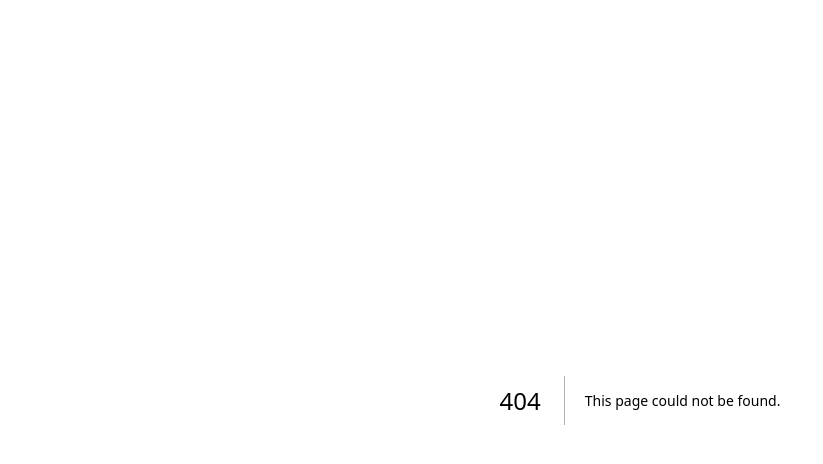
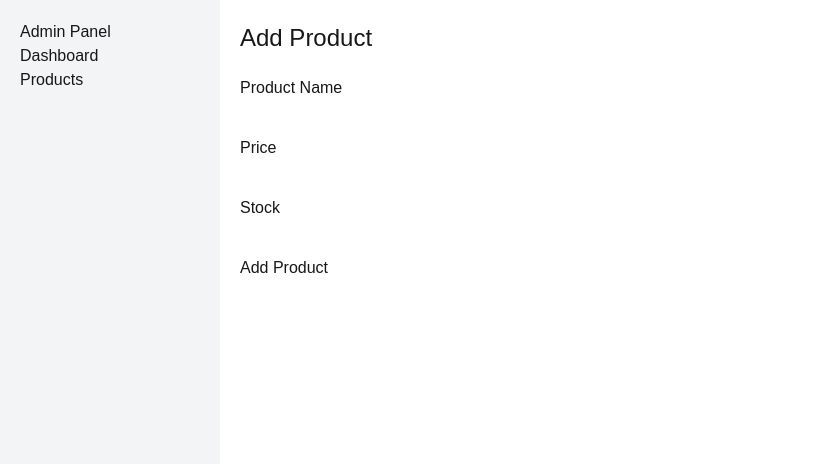
Before and after one commit to LG-26/Vendora-Admin, a Next.js app: page /admin/products/add in a window 1280 px wide. Before the commit this address had no page. Shown: the top 464 px of the page, without its empty margins (0-823 px from the left). Built offline with nearby package versions, Linux system fonts and the light colour scheme; no server answers.

Commit message:
Create form and server side validation

```diff
--- a/package.json
+++ b/package.json
@@ -13,7 +13,8 @@
     "mongoose": "^9.0.2",
     "next": "^14.2.35",
     "react": "^18.3.1",
-    "react-dom": "^18.3.1"
+    "react-dom": "^18.3.1",
+    "zod": "^4.2.1"
   },
   "devDependencies": {
     "@tailwindcss/postcss": "^4",
--- /dev/null
+++ b/src/app/admin/products/add/page.tsx
@@ -0,0 +1,60 @@
+import { connectDB } from "@/lib/mongodb";
+import { Product } from "@/models/Product";
+import { redirect } from "next/navigation";
+import { productSchema } from "@/lib/validators/product";
+
+export default function AddProductPage() {
+
+  async function addProduct(formData: FormData) {
+    "use server";
+
+    const rawData = {
+    name: formData.get("name"),
+    price: Number(formData.get("price")),
+    stock: Number(formData.get("stock")),
+  };
+
+  const parsed = productSchema.safeParse(rawData);
+
+  if (!parsed.success) {
+    throw new Error(parsed.error.issues[0].message);
+  }
+
+  await connectDB();
+  await Product.create(parsed.data);
+
+    redirect("/admin/products");
+  }
+
+  return (
+    <div>
+      <h1 style={{ fontSize: "24px", marginBottom: "20px" }}>
+        Add Product
+      </h1>
+
+      <form action={addProduct}>
+        <div style={{ marginBottom: "12px" }}>
+          <label>Product Name</label>
+          <br />
+          <input type="text" name="name" required />
+        </div>
+
+        <div style={{ marginBottom: "12px" }}>
+          <label>Price</label>
+          <br />
+          <input type="number" name="price" required />
+        </div>
+
+        <div style={{ marginBottom: "12px" }}>
+          <label>Stock</label>
+          <br />
+          <input type="number" name="stock" required />
+        </div>
+
+        <button type="submit">
+          Add Product
+        </button>
+      </form>
+    </div>
+  );
+}
--- /dev/null
+++ b/src/lib/validators/product.ts
@@ -0,0 +1,7 @@
+import { z } from "zod";
+
+export const productSchema = z.object({
+  name: z.string().min(2, "Name must be at least 2 characters"),
+  price: z.number().positive("Price must be greater than 0"),
+  stock: z.number().int().nonnegative("Stock cannot be negative"),
+});
```
Also changed, not shown: 1 other file (tests, documents, lock files or other folders).
